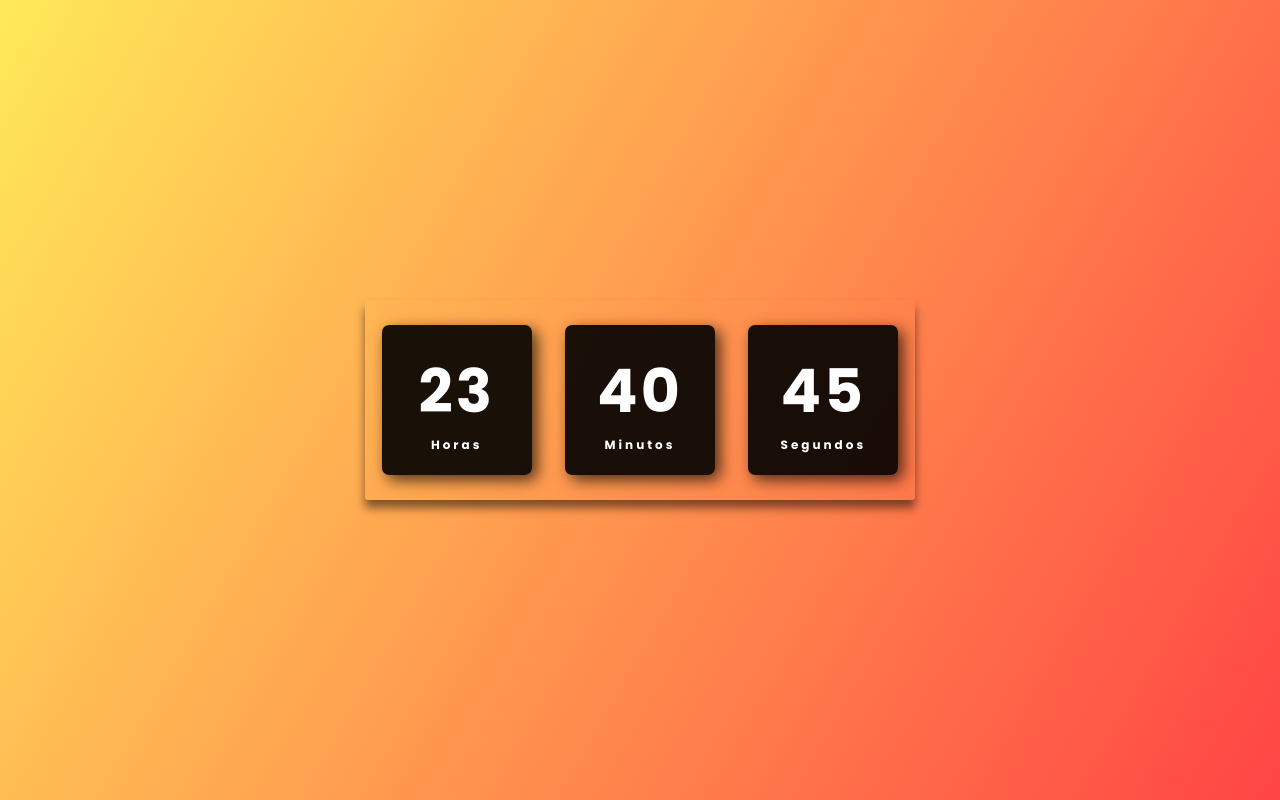
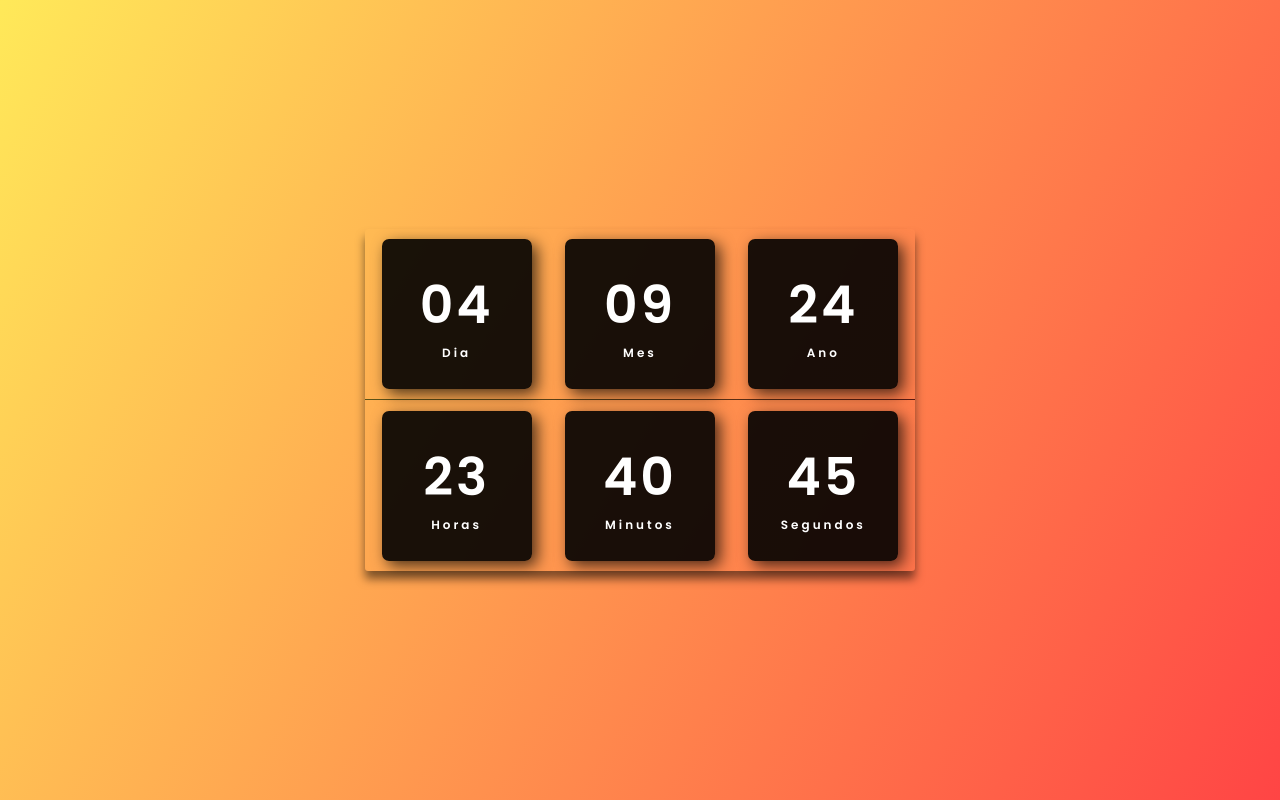
Before and after one commit to GuilhermePCampos/RelogioDigital, a plain HTML site: page index.html in a window 1280 px wide. Drawn offline with Linux system fonts and the light colour scheme.

Commit message:
add day content

```diff
--- a/index.html
+++ b/index.html
@@ -10,6 +10,22 @@
 </head>
 
 <body>
+  <div class="calendario">
+    <div class="relogio">
+      <div>
+        <span id="dia">00</span>
+        <span class="tempo">Dia</span>
+      </div>
+      <div>
+        <span id="mes">00</span>
+        <span class="tempo">Mes</span>
+      </div>
+      <div>
+        <span id="ano">00</span>
+        <span class="tempo">Ano</span>
+      </div>
+    </div>
+    <hr>
     <div class="relogio">
       <div>
         <span id="horas">00</span>
@@ -24,6 +40,8 @@
         <span class="tempo">Segundos</span>
       </div>
     </div>
+  </div>
+
 
   <script src="script.js"></script>
 </body>
--- a/script.js
+++ b/script.js
@@ -1,8 +1,11 @@
 const horas = document.getElementById("horas");
 const minutos = document.getElementById("minutos");
 const segundos = document.getElementById("segundos");
+const dia = document.getElementById("dia");
+const mes = document.getElementById("mes");
+const ano = document.getElementById("ano");
 
-const relogio = setInterval(function time() {
+function setHours() {
   let dateToday = new Date();
   let horaAtual = dateToday.getHours();
   let minutoAtual = dateToday.getMinutes();
@@ -15,4 +18,15 @@ const relogio = setInterval(function time() {
   horas.textContent = horaAtual;
   minutos.textContent = minutoAtual;
   segundos.textContent = segundoAtual;
+}
+
+function setDate() {
+  let date = new Date();
+  dia.textContent = date.getDay() < 10 ? "0" + date.getDay() : date.getDay();
+  mes.textContent = date.getMonth() < 10 ? "0" + date.getMonth() : date.getMonth();
+  ano.textContent = date.getFullYear().toString().slice(2);
+}
+setDate();
+setInterval(() => {
+  setHours();
 })
--- a/style.css
+++ b/style.css
@@ -19,15 +19,19 @@ body {
   justify-content: center;
 }
 
+.calendario {
+  border-radius: 3px;
+  background-color: transparent;
+  box-shadow: 0px 8px 10px rgba(0, 0, 0, 0.5);
+}
+
 .relogio {
   display: flex;
   align-items: center;
   justify-content: space-around;
-  height: 200px;
+  height: 170px;
   width: 550px;
-  border-radius: 3px;
-  background-color: transparent;
-  box-shadow: 0px 8px 10px rgba(0, 0, 0, 0.5);
+
 }
 
 .relogio div {
@@ -46,10 +50,20 @@ body {
 }
 
 .relogio span {
-  font-weight: bolder;
-  font-size: 60px;
+  font-weight: 600;
+  font-size: 52px;
 }
 
 .relogio span.tempo {
   font-size: 12px;
 }
+
+hr {
+  display: block;
+  height: 1px;
+  border: 0;
+  border-top: 1px solid transparent;
+  /* Aplica o gradiente como imagem da borda */
+  border-image: linear-gradient(120deg, #5c5318, #3c0909da) 1;
+  padding: 0;
+}
```
Lines whose indentation alone changed are shown as unchanged.
